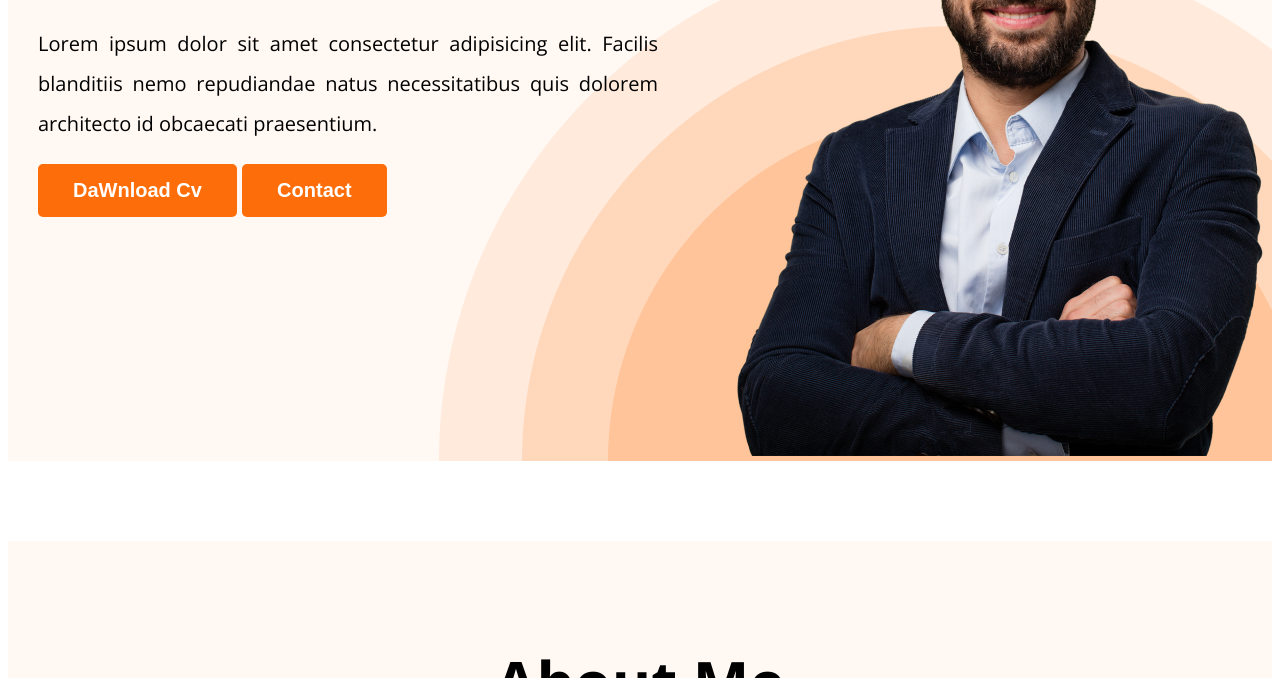
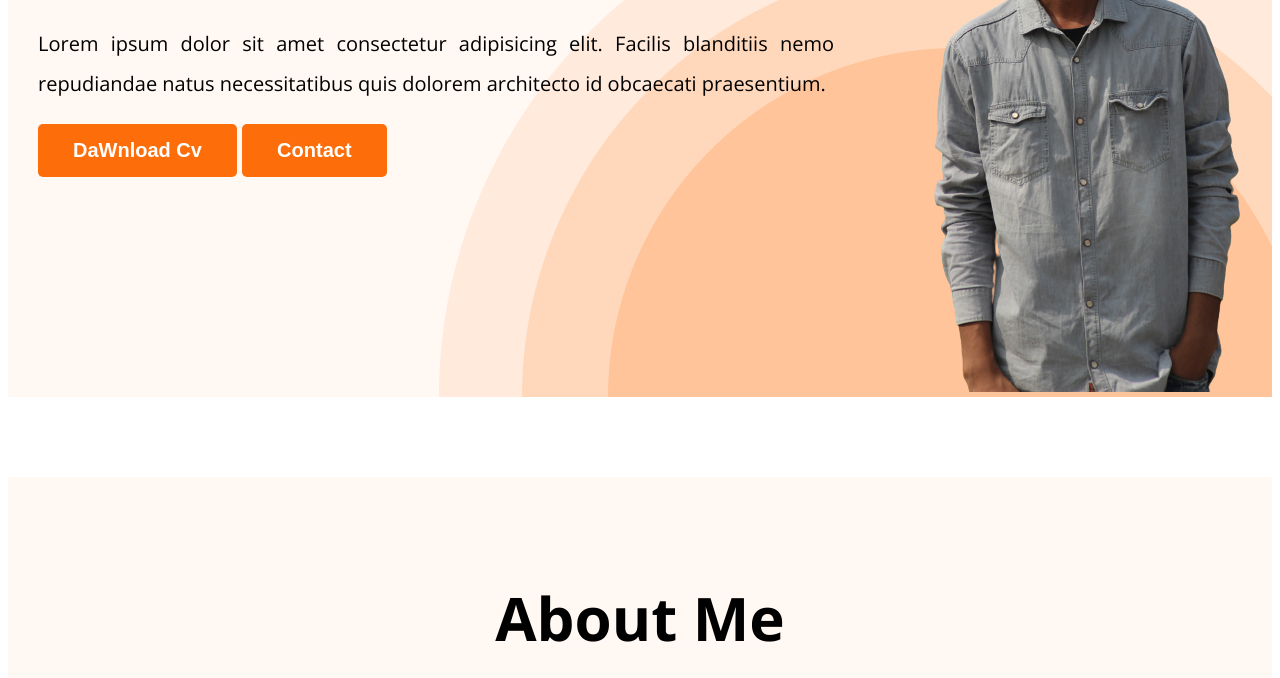
Before and after one commit to 0baydulKuasha/programin-hero-project, a plain HTML site: page index.html in a window 1280 px wide. Shown: the part 498-1176 px from the top of the page. Drawn offline with nearby package versions, Linux system fonts and the light colour scheme.

Commit message:
add my photo

```diff
--- a/index.html
+++ b/index.html
@@ -39,7 +39,7 @@
                 </div>
             </div>
             <div class="my-images">
-                <img src="./images/hardy.png" alt="">
+                <img src="./images/hostel__6_-removebg-preview.png" alt="">
             </div>
         </div>
     </header>
```
Also changed, not shown: images/hostel__6_-removebg-preview.png (added), 1 other file.
